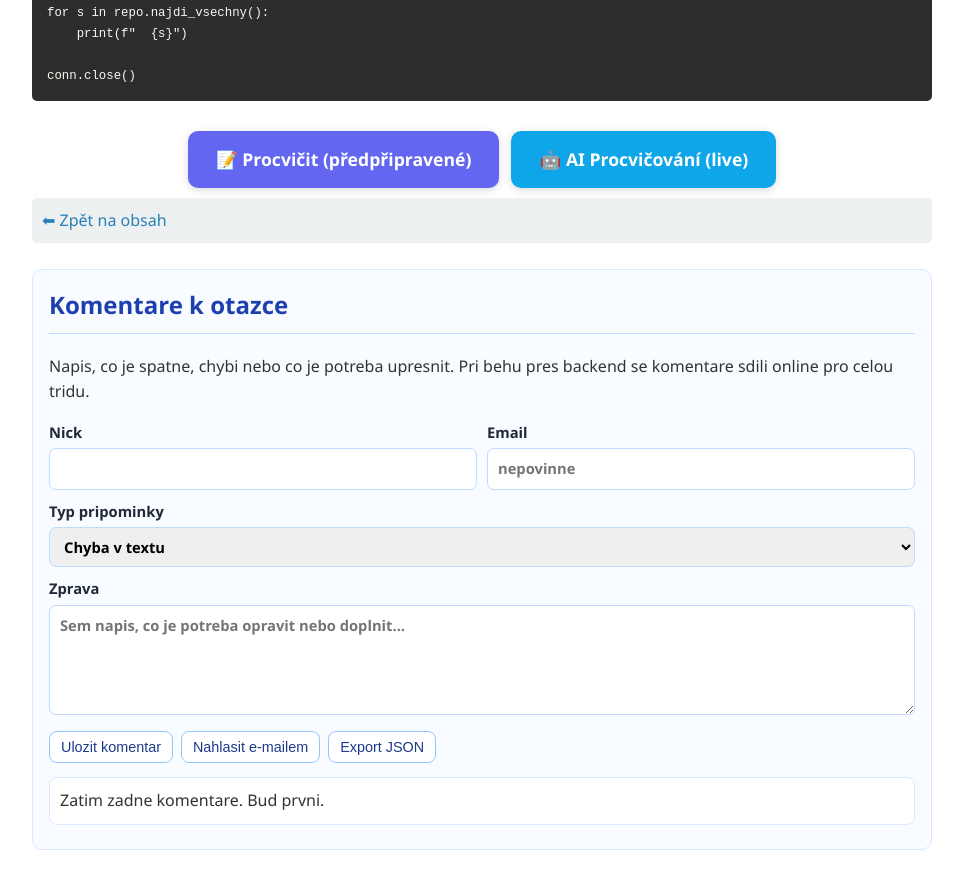
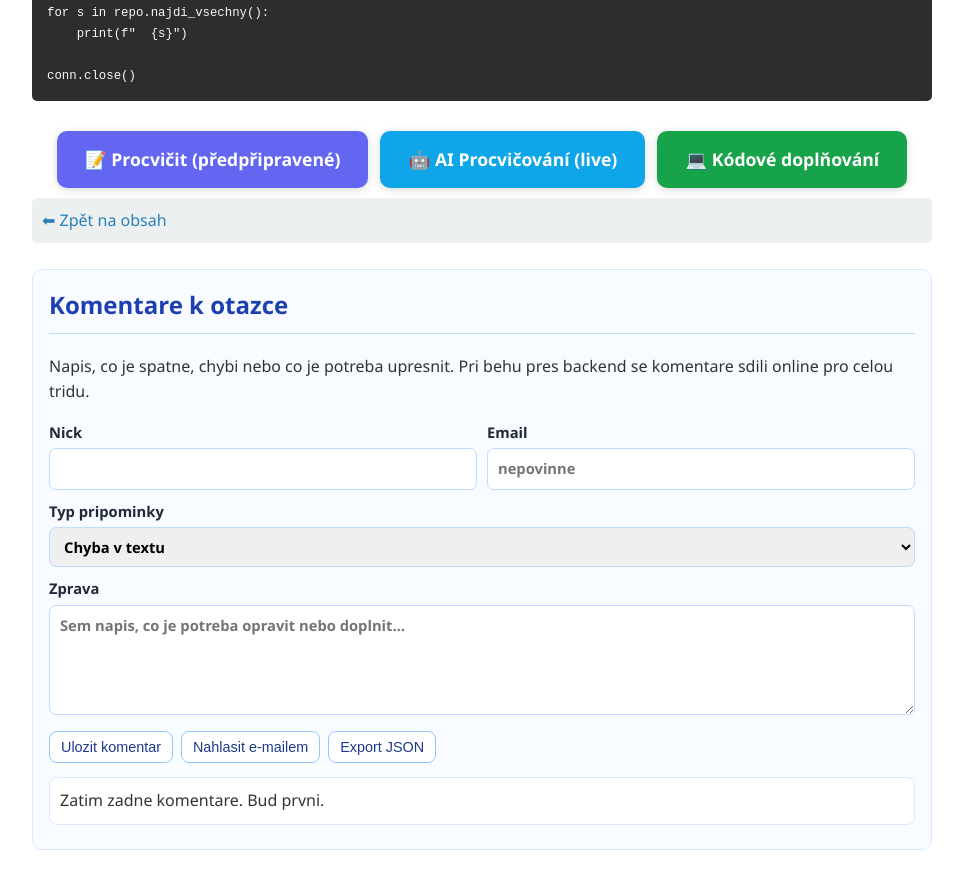
Before and after one commit to mini136/MaturitniOtazky, a website: page maturitniOtazkyPv_html/10_Databaze.html in a window 1280 px wide. Shown: the part 4822-5700 px from the top of the page, without its empty margins (158-1121 px from the left). Drawn offline with Linux system fonts and the light colour scheme; no server answers.

Commit message:
feat: standalone code-fill quiz button on study pages

```diff
--- a/assets/study.js
+++ b/assets/study.js
@@ -187,6 +187,12 @@
     );
   }
 
+  function getCodeFillQuizUrl() {
+    var sf = getSubAndFile();
+    var back = encodeURIComponent(window.location.href);
+    return "../assets/quiz.html?q=" + sf.sub + "/" + sf.file + "&type=code-fill&back=" + back;
+  }
+
   function buildQuizButton(anchor) {
     var isMobile = window.matchMedia("(max-width: 680px)").matches;
     var wrap = document.createElement("div");
@@ -234,6 +240,15 @@
         "AI Procvičování (live)",
         "#0ea5e9",
         "#0284c7",
+      ),
+    );
+    wrap.appendChild(
+      makeBtn(
+        getCodeFillQuizUrl(),
+        "💻",
+        "Kódové doplňování",
+        "#16a34a",
+        "#15803d",
       ),
     );
     anchor.insertAdjacentElement("beforebegin", wrap);
```
Also changed, not shown: assets/quiz.html (+17 -1 lines).
